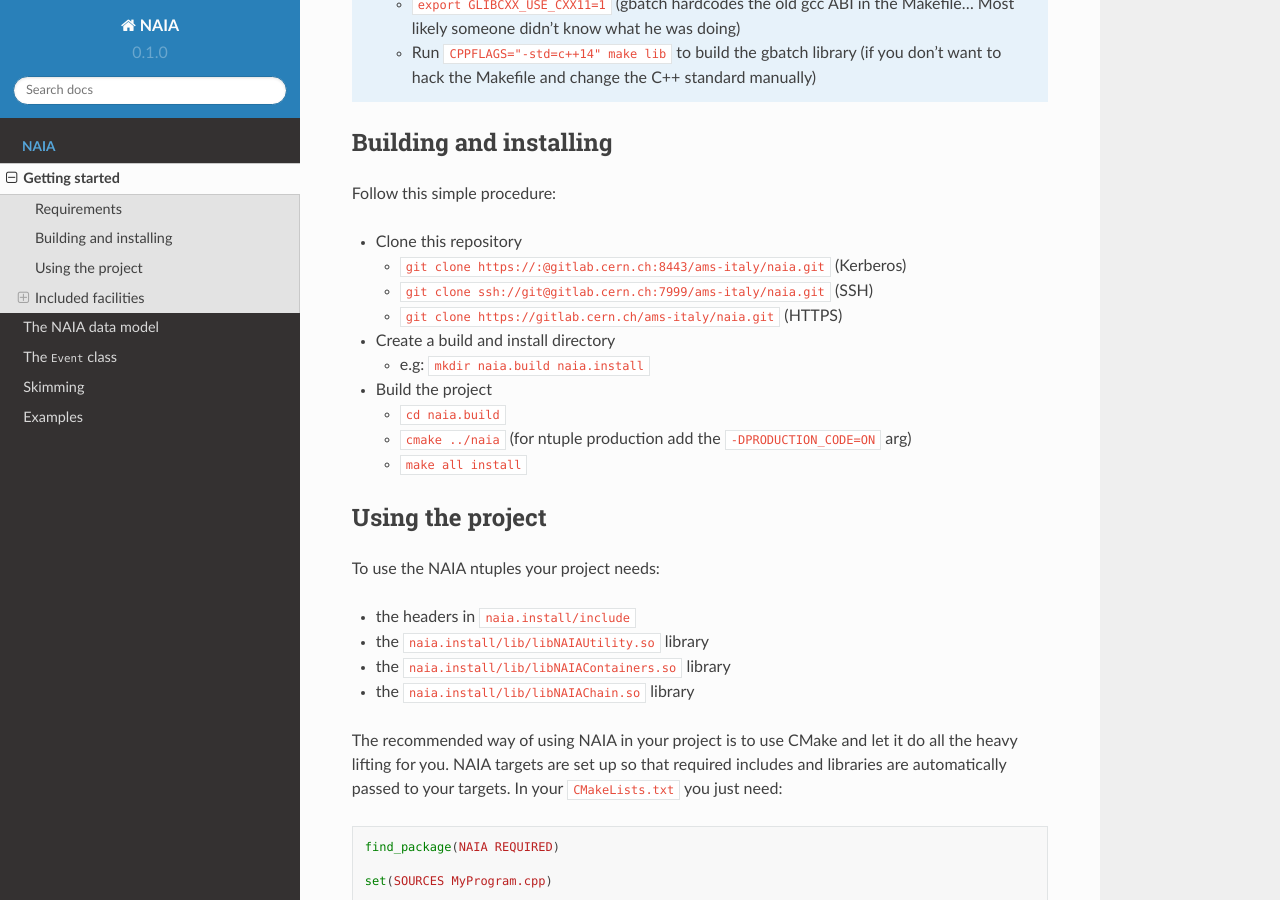
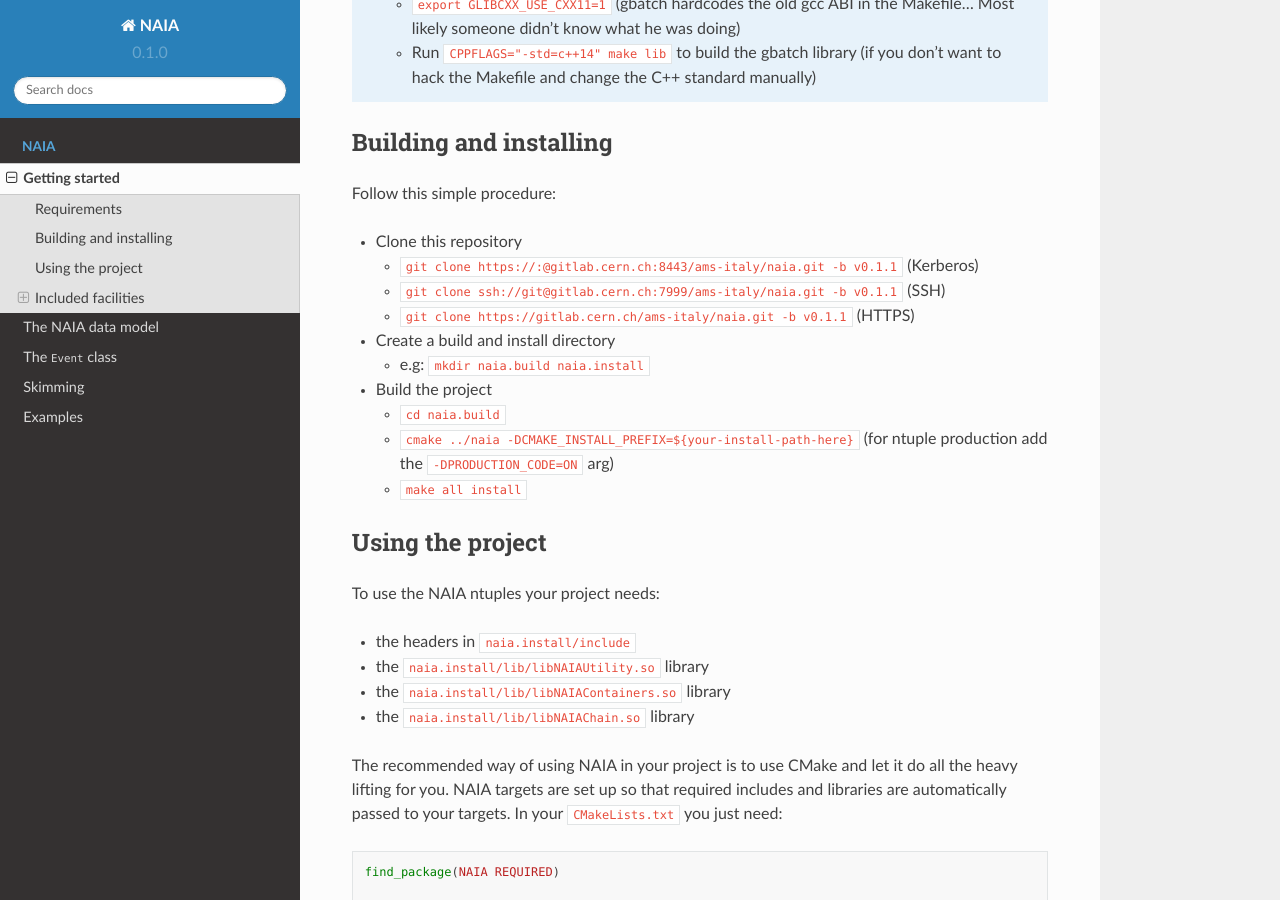
Before and after one commit to valerioformato/NAIA-readthedocs, a Sphinx documentation site: the page built from docs/source/build-install.rst, in a window 1280 px wide and 900 px high, scrolled down 760 px. Built offline with Sphinx 7.4.7 and the Read the Docs theme 2.0.0, drawn with Linux system fonts in a browser that asks for light colours.

Commit message:
Improve build instructions

```diff
--- a/docs/source/build-install.rst
+++ b/docs/source/build-install.rst
@@ -35,9 +35,9 @@
 
 * Clone this repository
 
-  * ``git clone https://:@gitlab.cern.ch:8443/ams-italy/naia.git`` (Kerberos)
-  * ``git clone ssh://git@gitlab.cern.ch:7999/ams-italy/naia.git`` (SSH)
-  * ``git clone https://gitlab.cern.ch/ams-italy/naia.git`` (HTTPS)
+  * ``git clone https://:@gitlab.cern.ch:8443/ams-italy/naia.git -b v0.1.1`` (Kerberos)
+  * ``git clone ssh://git@gitlab.cern.ch:7999/ams-italy/naia.git -b v0.1.1`` (SSH)
+  * ``git clone https://gitlab.cern.ch/ams-italy/naia.git -b v0.1.1`` (HTTPS)
 
 * Create a build and install directory
 
@@ -46,7 +46,7 @@
 * Build the project
 
   * ``cd naia.build``
-  * ``cmake ../naia`` (for ntuple production add the ``-DPRODUCTION_CODE=ON`` arg)
+  * ``cmake ../naia -DCMAKE_INSTALL_PREFIX=${your-install-path-here}`` (for ntuple production add the ``-DPRODUCTION_CODE=ON`` arg)
   * ``make all install``
 
 
```
